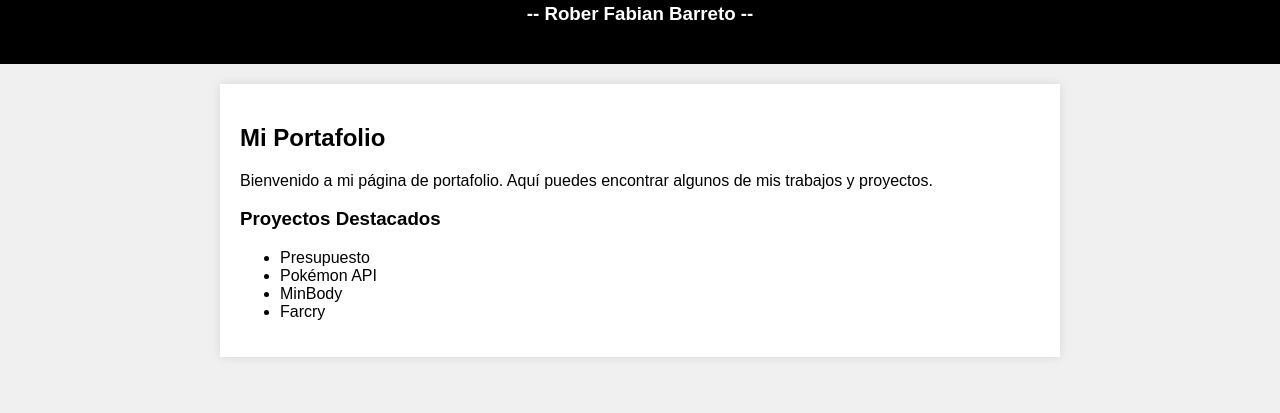
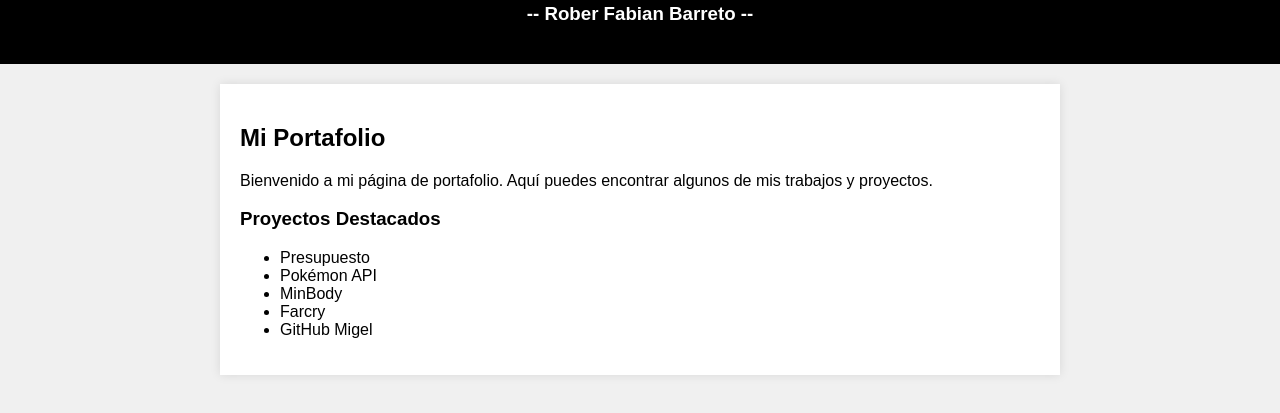
Before and after one commit to robersks/Portafolio, a plain HTML site: page index.html in a window 1280 px wide. Shown: the part 107-520 px from the top of the page. Drawn offline with Linux system fonts and the light colour scheme.

Commit message:
feat: :sparkles: agregar contenido al index.html

```diff
--- a/index.html
+++ b/index.html
@@ -69,6 +69,9 @@
             <a href="https://robersks.github.io/farcry/" target="_blank">
                 <li>Farcry</li>
             </a>
+            <a href="https://github.com/CampusLands/myBibliotecaCampus" target="_blank">
+                <li>GitHub Migel</li>
+            </a>
         </ul>
     </div>
 </body>
```
